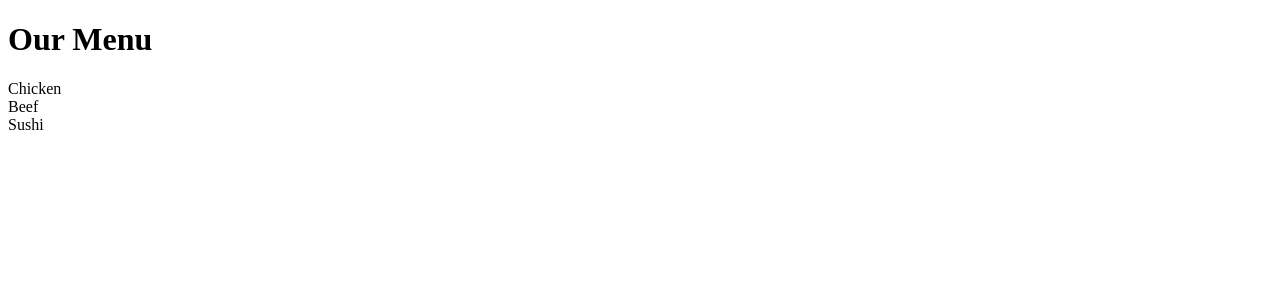
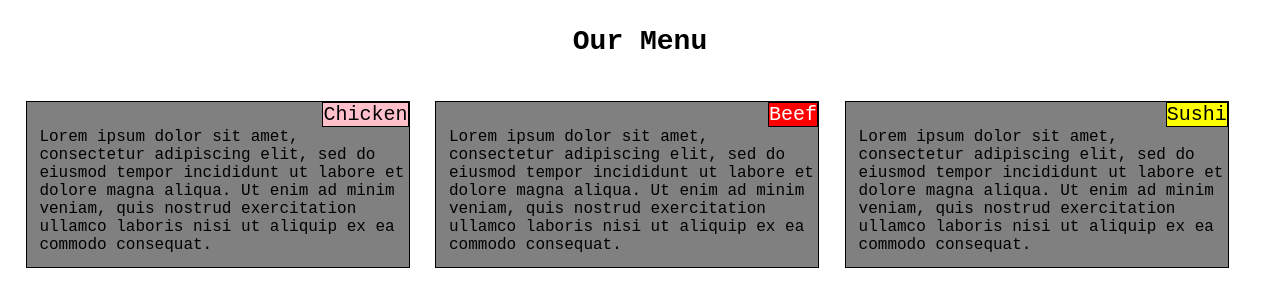
Before and after one commit to omarz7/HTML-CSS-and-Javascript-course, a plain HTML site: page module-2-assignment/index.html in a window 1280 px wide. Drawn offline with Linux system fonts and the light colour scheme.

Commit message:
Assignment 2 completed

```diff
--- a/css/styles.css
+++ b/css/styles.css
@@ -1,8 +1,15 @@
-*{
+{
   box-sizing: border-box;
   margin: 0;
   padding: 0;
+
 }
+
+section{
+  border:1px solid black;
+
+}
+
 
 @media(max-width:767px){
 
--- /dev/null
+++ b/module-2-assignment/css/styles.css
@@ -0,0 +1,90 @@
+*{
+  box-sizing: border-box;
+  margin: 0;
+  padding: 0;
+  font-family:monospace, Helvetica, sans-serif;
+}
+
+h1{
+  text-align:center;
+  font-size:175%;
+  margin-bottom: 3.5%;
+  margin-top: 2%
+
+
+}
+section {
+  border:1px solid black;
+  background-color:grey;
+  float:left;
+  position:relative;
+  padding-bottom: 1%;
+  padding-left: 1%;
+  font-size:100%;
+
+
+}
+
+div{
+  border:1px solid black;
+  position:absolute;
+  right:0.1px;
+  top: 0.1px;
+  font-size:125%;
+}
+#chicken{
+  background-color: pink;
+
+}
+
+#beef{
+  background-color:red ;
+  color: white;
+}
+#sushi{
+  background-color: yellow;
+}
+
+@media(max-width:767px){
+
+section{
+  width:96%;
+  margin-left: 2%;
+  margin-right: 2%;
+  margin-bottom: 15px;
+  padding-top: 6%;
+}
+
+
+}
+
+@media(min-width:768px) and (max-width:991px){
+  section{
+      padding-top: 4%;
+  }
+
+#chickensec,#beefsec{
+
+  width:44%;
+  margin-left: 3%;
+}
+#sushisec{
+  width:93%;
+  margin-top: 15px;
+  margin-left: 3%;
+  margin-right:2%;
+}
+
+}
+
+@media(min-width:992px){
+
+  section{
+    width:30%;
+    margin-left: 2%;
+    padding-top: 2%;
+  }
+
+
+
+}
--- a/module-2-assignment/index.html
+++ b/module-2-assignment/index.html
@@ -4,27 +4,32 @@
   <meta charset="utf-8">
   <meta name="viewport" content="width=device-width, initial-scale=1.0">
   <title>Home page</title>
-
-
-
-
-
+  <link rel="stylesheet" href="css/styles.css">
 
 </head>
 
 <body>
   <h1>Our Menu</h1>
-  <section>
-    <div>Chicken</div>
+  <section id="chickensec">
+    <div id="chicken">Chicken</div>
+    Lorem ipsum dolor sit amet, consectetur adipiscing elit, sed do eiusmod tempor incididunt
+    ut labore et dolore magna aliqua. Ut enim ad minim veniam, quis nostrud exercitation ullamco
+    laboris nisi ut aliquip ex ea commodo consequat.
 
   </section>
 
-  <section>
-    <div>Beef</div>
+  <section id="beefsec">
+    <div id="beef">Beef</div>
+    Lorem ipsum dolor sit amet, consectetur adipiscing elit, sed do eiusmod tempor incididunt
+    ut labore et dolore magna aliqua. Ut enim ad minim veniam, quis nostrud exercitation ullamco
+    laboris nisi ut aliquip ex ea commodo consequat.
 
   </section>
-  <section>
-    <div>Sushi</div>
+  <section id="sushisec">
+    <div id="sushi">Sushi</div>
+    Lorem ipsum dolor sit amet, consectetur adipiscing elit, sed do eiusmod tempor incididunt
+    ut labore et dolore magna aliqua. Ut enim ad minim veniam, quis nostrud exercitation ullamco
+    laboris nisi ut aliquip ex ea commodo consequat.
 
   </section>
 
```
